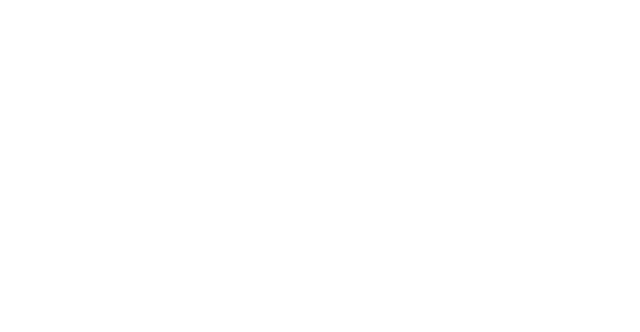
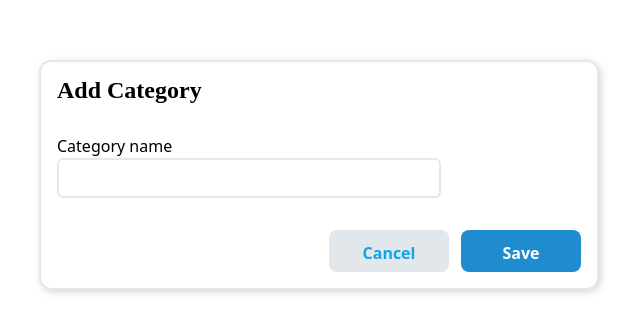
Before and after one commit to rajkishan7870/wit-by-bit, a React (Create React App) app in the folder frontend/: page /addcat in a window 1280 px wide. Before the commit this address had no page. Shown: the part 200-532 px from the top of the page, without its empty margins (437-1077 px from the left). Built offline with nearby package versions, Linux system fonts and the light colour scheme.

Commit message:
add category page

```diff
--- a/frontend/src/App.tsx
+++ b/frontend/src/App.tsx
@@ -2,12 +2,14 @@
 import './App.css';
 import { Route, Routes } from 'react-router-dom';
 import Home from './pages/Home';
+import AddCategory from './components/addCategory/AddCategory';
 
 function App() {
   return (
     <div>
       <Routes>
         <Route path='/' element = {<Home/>} />
+        <Route path='/addcat' element = {<AddCategory/>}/>
       </Routes>
 
     </div>
--- /dev/null
+++ b/frontend/src/components/addCategory/AddCategory.module.css
@@ -0,0 +1,27 @@
+.addCatContainer{
+    @apply w-[560px] h-[230px] absolute top-[260px] left-[476px] rounded-[12px] border-2 bg-white shadow-[2px_2px_10px_-2px_rgba(0,0,0,0.25)] flex flex-col justify-between p-4;
+
+}
+
+.addCatHeading{
+    @apply font-['Work_Sans'] font-semibold text-[24px] leading-[100%] tracking-[0%];
+
+}
+
+.addCatContainer input{
+    @apply border-2 block w-96 h-[40px] px-4 py-2 rounded-md
+}
+
+.cancelButton{
+    @apply w-[120px] h-[42px] rounded-[8px] px-[27px] py-[11px] gap-[10px] bg-[#E1E7EB] text-sky-500 font-semibold;
+
+}
+
+.saveButton{
+    @apply w-[120px] h-[42px] rounded-[8px] px-[29px] py-[11px] gap-[10px] bg-[#1F8CD0] text-white font-semibold
+
+}
+
+.cancelAndSaveButton{
+    @apply flex flex-row justify-end gap-3
+}
--- /dev/null
+++ b/frontend/src/components/addCategory/AddCategory.tsx
@@ -0,0 +1,28 @@
+import React from 'react'
+import style from "./AddCategory.module.css"
+
+const AddCategory = () => {
+    return (
+        <div className={style.addCatContainer}>
+            <p className={style.addCatHeading}>Add Category</p>
+            <div>
+                <label >Category name</label>
+                <input required />
+            </div>
+            <div className={style.cancelAndSaveButton}>
+                <span>
+                    <button className={style.cancelButton}>
+                        Cancel
+                    </button>
+                </span>
+                <span>
+                    <button className={style.saveButton}>
+                        Save
+                    </button>
+                </span>
+            </div>
+        </div>
+    )
+}
+
+export default AddCategory
--- a/frontend/src/components/categories/Categories.module.css
+++ b/frontend/src/components/categories/Categories.module.css
@@ -1,10 +1,10 @@
 .allCatContainer{
-    @apply flex flex-row gap-2;
+    @apply flex flex-row;
 }
 
 
 .singleCatContainer{
-    @apply w-[320px] min-h-[600px] rounded-[10px] bg-[#F8F8F8];
+    @apply w-[320px] min-h-[600px] rounded-[10px] bg-[#F8F8F8] mx-4 mr-0;
 
 }
 
--- a/frontend/src/components/productHeading/ProductHeading.tsx
+++ b/frontend/src/components/productHeading/ProductHeading.tsx
@@ -1,15 +1,35 @@
 import React from 'react'
 import style from "./ProductHeading.module.css"
+import { useNavigate } from 'react-router-dom'
 
 const ProductHeading = () => {
+
+    const navigate = useNavigate();
+
+    const handleAddCategory = () => {
+        navigate("/addcat")
+    }
+
+    const handleAddProduct = () => {
+
+    }
+
     return (
         <div className={style.productHeading}>
             <div className={style.productTypo}>
                 Products
             </div>
             <div className={style.buttonContainer}>
-          <span><button className={style.addCategory}>Add Category</button></span>
-          <span><button className={style.addProduct}>Add Product</button></span>
+                <span>
+                    <button className={style.addCategory} onClick={handleAddCategory}>
+                        Add Category
+                    </button>
+                </span>
+                <span>
+                    <button className={style.addProduct} onClick={handleAddProduct}>
+                        Add Product
+                    </button>
+                </span>
             </div>
         </div>
     )
```
Lines whose indentation alone changed are shown as unchanged.
